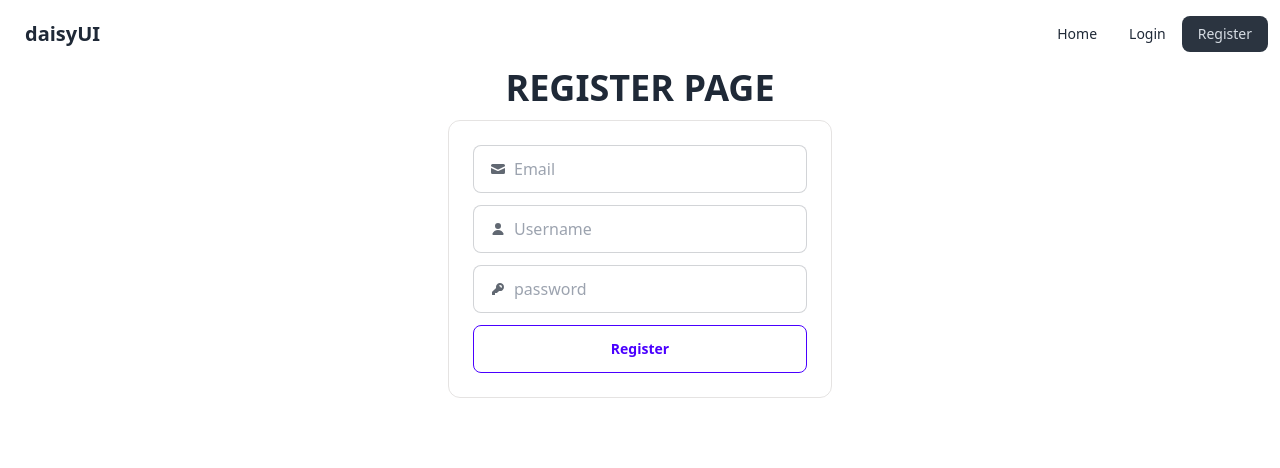
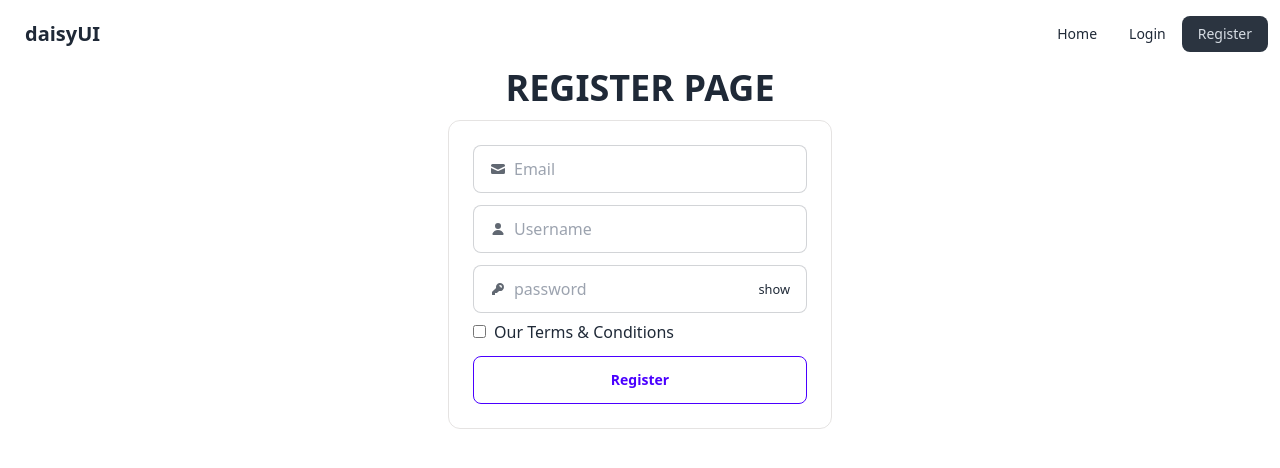
Before and after one commit to Jisan-Dev/M50-user-email-pass-auth, a React (Vite) app: page /register in a window 1280 px wide. Shown: the top 468 px of the page. Built offline with nearby package versions, Linux system fonts and the light colour scheme.

Commit message:
added show/hide pass feature and terms and condititons validate

```diff
--- a/src/pages/register/Register.jsx
+++ b/src/pages/register/Register.jsx
@@ -5,11 +5,13 @@ import { useState } from 'react';
 const Register = () => {
   const [registerError, setRegisterError] = useState('');
   const [success, setSuccess] = useState('');
+  const [isPassVisible, setIsPassVisible] = useState(false);
 
   const handleRegister = (e) => {
     e.preventDefault();
     const email = e.target.email.value;
     const password = e.target.password.value;
+    const isTermsAccepted = e.target.terms.checked;
     const name = e.target.name.value;
 
     // reset error message
@@ -22,6 +24,9 @@ const Register = () => {
       return;
     } else if (!/[A-Z]/.test(password)) {
       setRegisterError('Password must contain at least one uppercase letter');
+      return;
+    } else if (!isTermsAccepted) {
+      setRegisterError('You must accept the terms and conditions');
       return;
     }
 
@@ -57,7 +62,14 @@ const Register = () => {
               clipRule="evenodd"
             />
           </svg>
-          <input type="password" className="grow" name="password" placeholder="password" required />
+          <input type={isPassVisible ? 'text' : 'password'} className="grow" name="password" placeholder="password" required />
+          <small onClick={() => setIsPassVisible(!isPassVisible)} className="cursor-pointer hover:text-primary select-none">
+            {isPassVisible ? 'hide' : 'show'}
+          </small>
+        </label>
+        <input type="checkbox" name="terms" id="terms" />
+        <label htmlFor="terms" className="ml-2">
+          Our Terms & Conditions
         </label>
         <div className="flex justify-center">
           <input type="submit" value="Register" className="btn btn-outline btn-primary w-full" />
```
